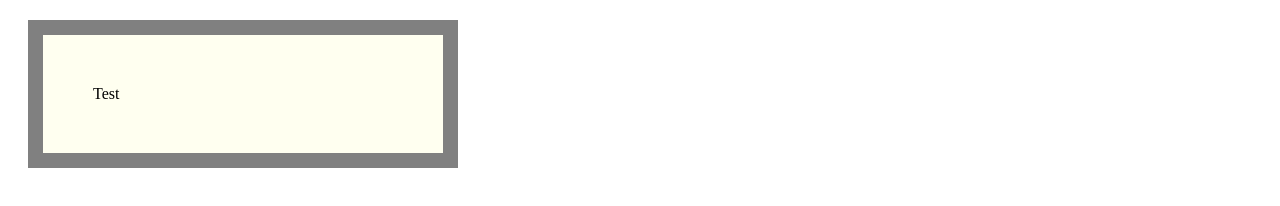
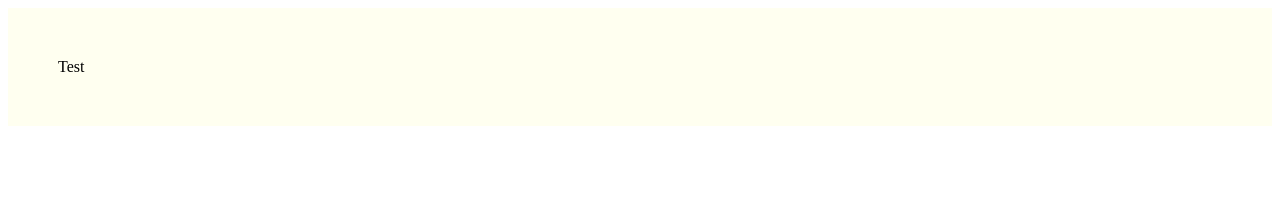
Before and after one commit to DaGrandOwl/Owl, a plain HTML site: page index.html in a window 1280 px wide. Drawn offline with Linux system fonts and the light colour scheme.

Commit message:
Update index.html

```diff
--- a/index.html
+++ b/index.html
@@ -3,10 +3,10 @@
 		<style>
 			div {
 				background-color:#FFFFF0;
-				width: 300px;
-				border: 15px solid grey;
+				width: auto;
+				border: auto solid grey;
 				padding: 50px;
-				margin: 20px;
+				margin: auto;
 			}
 		</style>
 	</head>
```
